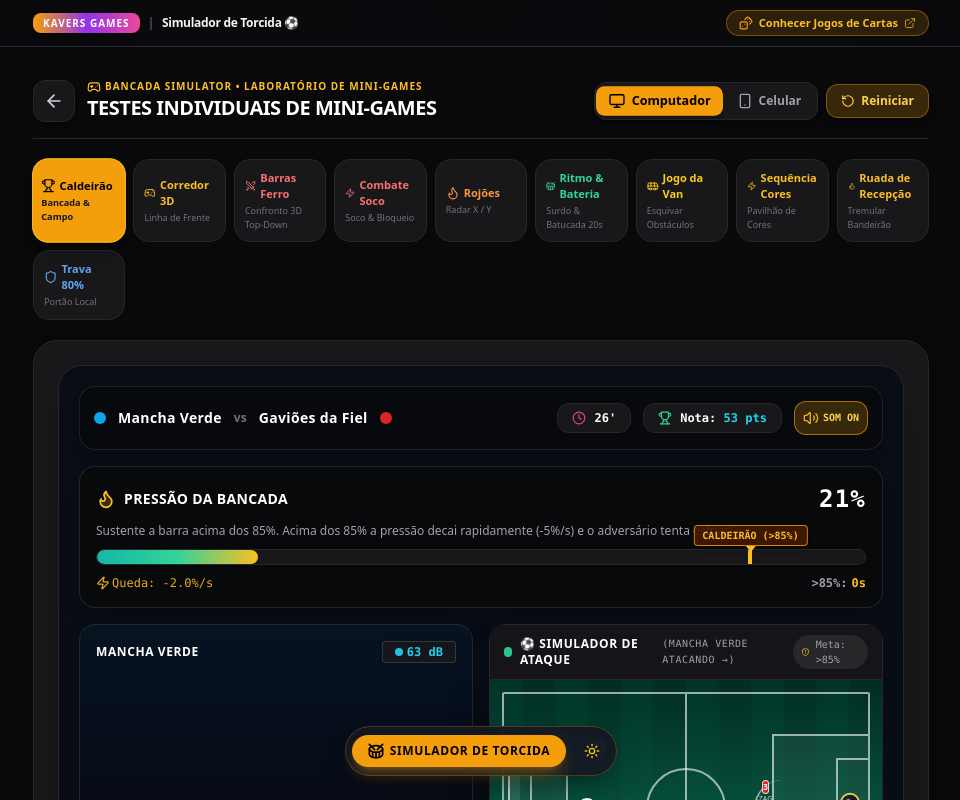
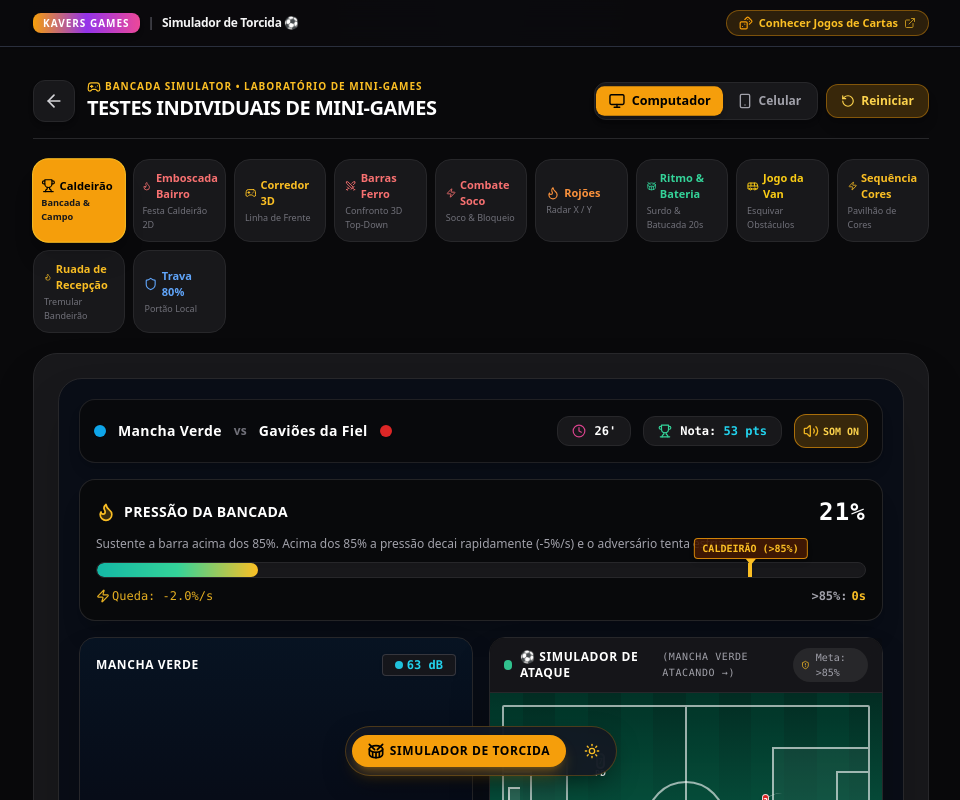
Before and after one commit to kavernafuria/bancada-simulator, a Next.js app: page /bancada/minigames in a window 1280 px wide. Shown: the top 800 px of the page, without its empty margins (159-1119 px from the left). Built offline with nearby package versions, Linux system fonts and the light colour scheme.

Commit message:
feat: enable Festa no Caldeirao minigame tab in test laboratory page

```diff
--- a/app/bancada/minigames/page.tsx
+++ b/app/bancada/minigames/page.tsx
@@ -33,10 +33,11 @@ import { Runner3DGame } from "@/components/minigames/Runner3DGame";
 import { RuadaFlagWavingModal } from "@/components/flag_waving/RuadaFlagWavingModal";
 import { RhythmBateriaModal } from "@/components/rhythm_bateria/RhythmBateriaModal";
 import { ArquibancadaMinigame } from "@/components/minigames/caldeirao/ArquibancadaMinigame";
+import { MazeEscapeMinigame } from "@/components/minigames/MazeEscapeMinigame";
 
 export default function MiniGamesTestPage() {
   const [activeTab, setActiveTab] = useState<
-    "caldeirao" | "runner3d" | "whack" | "punch" | "rojon" | "rhythm" | "dodge" | "memory" | "gate" | "ruada"
+    "caldeirao" | "festa_caldeirao" | "runner3d" | "whack" | "punch" | "rojon" | "rhythm" | "dodge" | "memory" | "gate" | "ruada"
   >("caldeirao");
 
   // Viewport Switcher Mode (Desktop vs Mobile simulation)
@@ -155,6 +156,27 @@ export default function MiniGamesTestPage() {
             </span>
           </div>
           <span className={`text-[9px] block mt-0.5 ${activeTab === "caldeirao" ? "text-zinc-900 font-bold" : "text-zinc-500"}`}>Bancada & Campo</span>
+        </button>
+
+        {/* FESTA NO CALDEIRÃO (LABIRINTO 2D) */}
+        <button
+          onClick={() => {
+            setActiveTab("festa_caldeirao");
+            setLastResult(null);
+            setGameKey((k) => k + 1);
+          }}
+          className={`p-2 rounded-2xl border text-left transition-all cursor-pointer ${
+            activeTab === "festa_caldeirao"
+              ? "bg-red-950/80 border-red-500 text-white shadow-xl scale-[1.02]"
+              : "bg-zinc-900 border-zinc-800 text-zinc-400 hover:border-zinc-700"
+          }`}
+        >
+          <div className="flex items-center justify-between font-black text-xs">
+            <span className={`flex items-center gap-1 text-[11px] ${activeTab === "festa_caldeirao" ? "text-white font-bold" : "text-red-400"}`}>
+              <Flame className="w-3.5 h-3.5" /> Emboscada Bairro
+            </span>
+          </div>
+          <span className={`text-[9px] block mt-0.5 ${activeTab === "festa_caldeirao" ? "text-red-200 font-bold" : "text-zinc-500"}`}>Festa Caldeirão 2D</span>
         </button>
 
         {/* RUNNER 3D */}
@@ -381,6 +403,18 @@ export default function MiniGamesTestPage() {
           />
         )}
 
+        {activeTab === "festa_caldeirao" && (
+          <MazeEscapeMinigame
+            key={gameKey}
+            playerTorcidaName="Mancha Verde"
+            playerClubName="Palmeiras"
+            rivalTorcidaName="Gaviões da Fiel"
+            contingente={runnerContingente}
+            poderPista={runnerPoderPista}
+            onFinish={handleFinishMiniGame}
+          />
+        )}
+
         {activeTab === "runner3d" && (
           <Runner3DGame
             key={gameKey}
```
Also changed, not shown: 1 other file (tests, documents, lock files or other folders).
